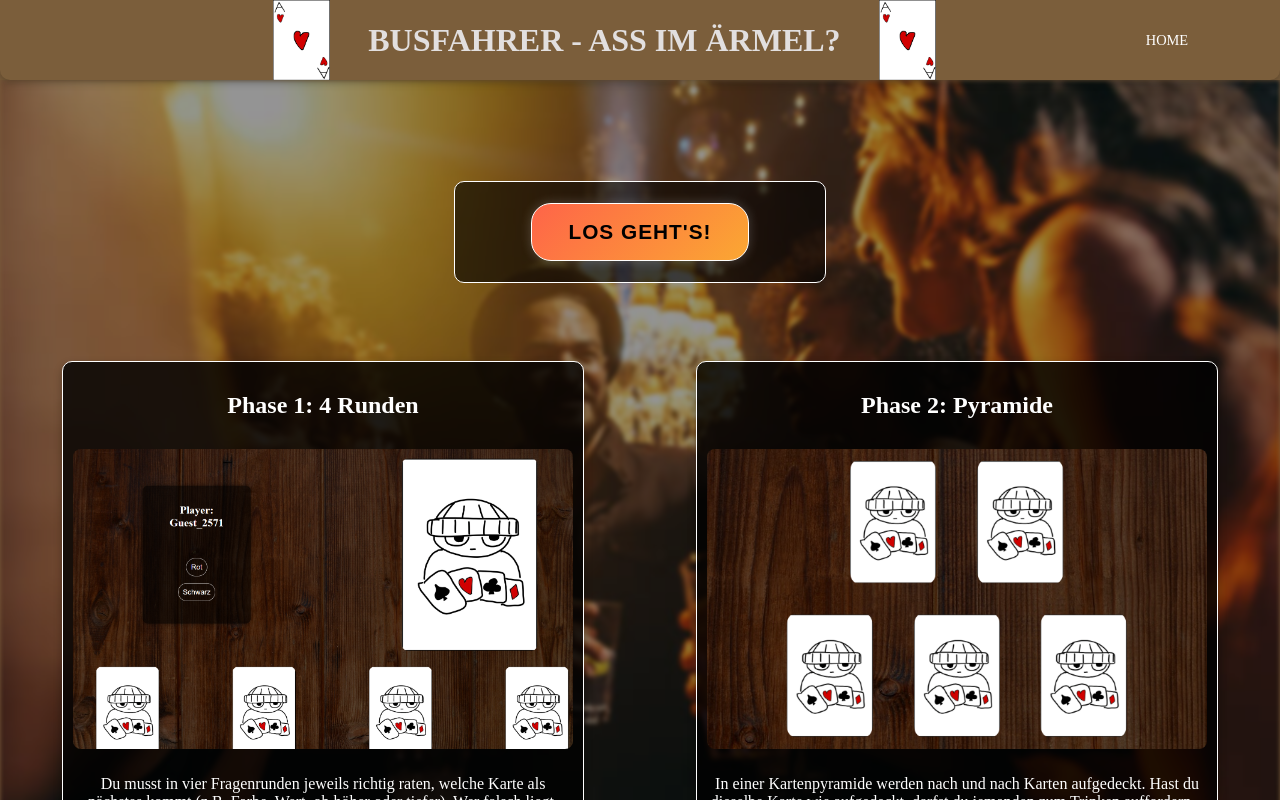
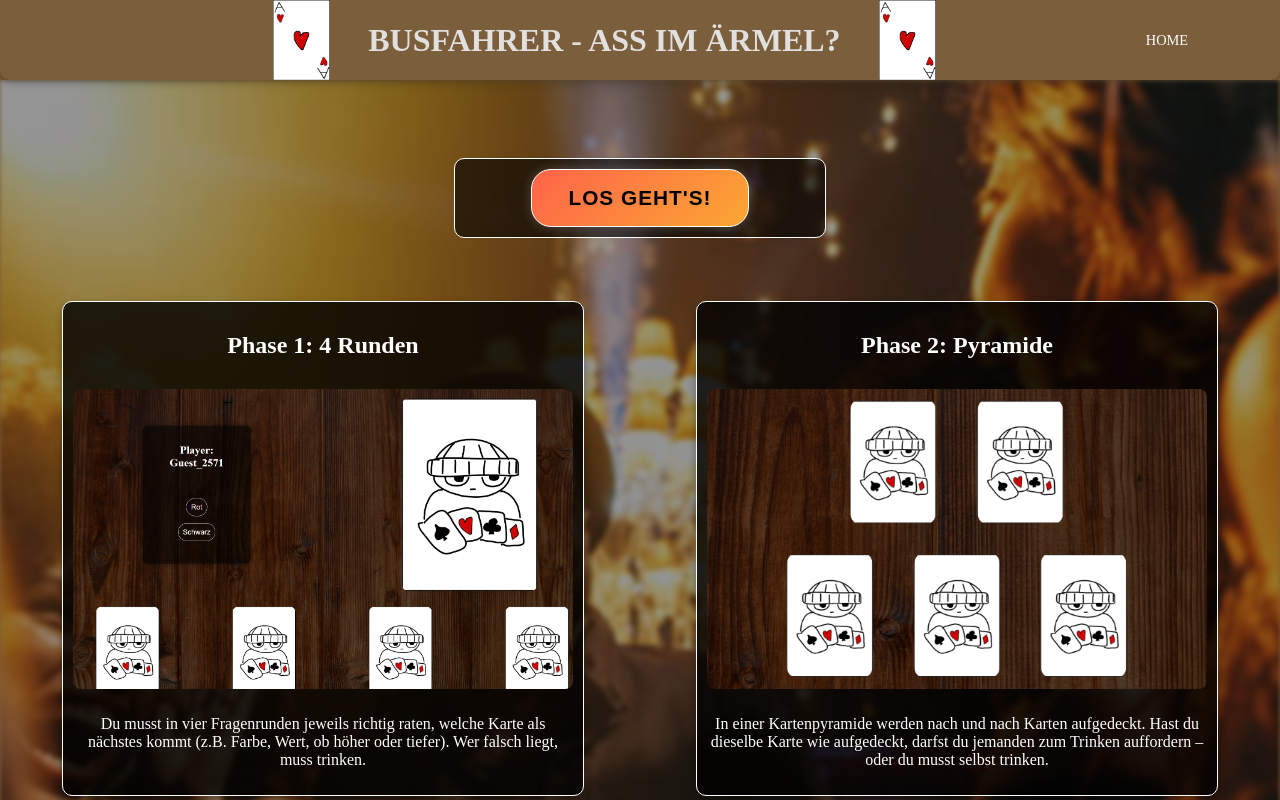
Before and after one commit to Fang-Telekom/busfahrer, an Angular app in the folder frontend/: page / in a window 1280 px wide. Shown: the top 800 px of the page. Built offline with nearby package versions, Linux system fonts and the light colour scheme.

Commit message:
overflow correction

```diff
--- a/frontend/src/app/landing/landingpage.css
+++ b/frontend/src/app/landing/landingpage.css
@@ -1,5 +1,7 @@
 .background-image {
     position: absolute;
+    top: 0;
+    left: 0;
     width: 100%;
     height: 100%;
     object-fit: cover;
@@ -20,14 +22,14 @@
     justify-content: center;
     align-items: center;
     width: 100%;
-    height: 100vh;
-    overflow: hidden;
+    min-height: 100vh;
+    overflow: auto;
 
     .row {
 
         &:first-child {
             height: 10%;
-            margin-top: 5%;
+            margin: 5%;
             max-width: 350px;
         }
 
@@ -40,7 +42,7 @@
             .bordered-box {
                 width: 500px;
                 min-height: 420px;
-                display: flex;
+                display: grid;
                 flex-direction: column;
                 justify-content: space-between;
                 box-shadow: 0 4px 8px rgba(0,0,0,0.3);
@@ -113,7 +115,6 @@
 
 .custom-button:hover {
     background-color: rgba(85, 85, 85, 0.4);
-    color: black;
 }
 
 .modal{
@@ -206,7 +207,6 @@ span.close {
     background: linear-gradient(135deg, #ff4e50, #fc913a, #f9d423, #eae374, #e1f5c4);
     background-size: 400% 400%;
     animation: gradientMove 6s ease infinite;
-    color: #fff;
     font-weight: 800;
     text-transform: uppercase;
     border: none;
--- a/frontend/src/app/landing/landingpage.html
+++ b/frontend/src/app/landing/landingpage.html
@@ -6,7 +6,7 @@
 
         <div class = container>
             <div class="row bordered-box">
-                <button style="color: black"(click)="toggleModal('party')" class="custom-button bordered-box animated-gradient glow-button">
+                <button (click)="toggleModal('party')" class="custom-button bordered-box animated-gradient glow-button">
                     LOS GEHT'S!
                 </button>
             </div>
--- a/frontend/src/app/play/play.component.css
+++ b/frontend/src/app/play/play.component.css
@@ -6,7 +6,7 @@
     align-items: center;
     width: 100%;
     height: 70vh;
-    overflow: hidden;
+    overflow: auto;
   }
 
   .hero-text {
@@ -87,11 +87,9 @@
         height: auto;
         border-radius: 29px;
         display: block;
-        margin-top: 10px;
         padding: 10px 10px;
         background-color: transparent;
         border: none;
-        padding: 14px 20px;
         }
     .row {
         &:first-child {
@@ -124,8 +122,7 @@
 .board {
     position: relative;
     width: 100%;
-    height: 100vh;
-    overflow: hidden;
+    min-height: 100vh;
 }
 
 .overlay {
@@ -135,9 +132,10 @@
     flex-direction: row;
     justify-content: space-around;
     align-items: center;
-    height: 100%;
+    min-height: 100vh;
     padding: 1rem;
     flex-wrap: wrap;
+    overflow: auto;
 }
 button {
     background-color: transparent;
@@ -275,11 +273,12 @@ button.bordered-box {
 }
 .background-image {
     position: absolute;
+    top: 0;
+    left: 0;
     width: 100%;
     height: 100%;
     object-fit: cover;
     z-index: 0;
-    border-radius: 10px;
     filter: brightness(0.4);
 }
 
```
